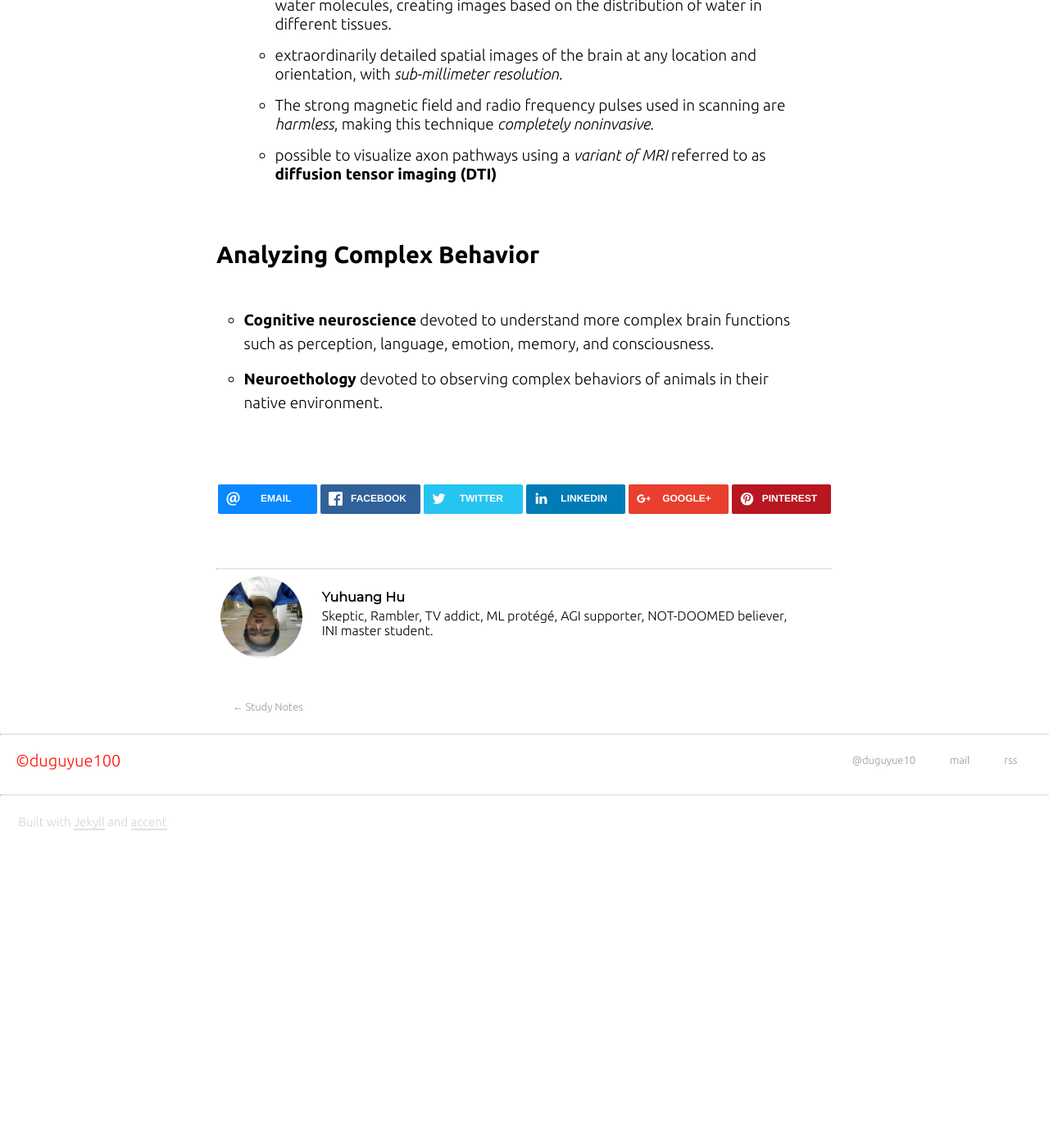
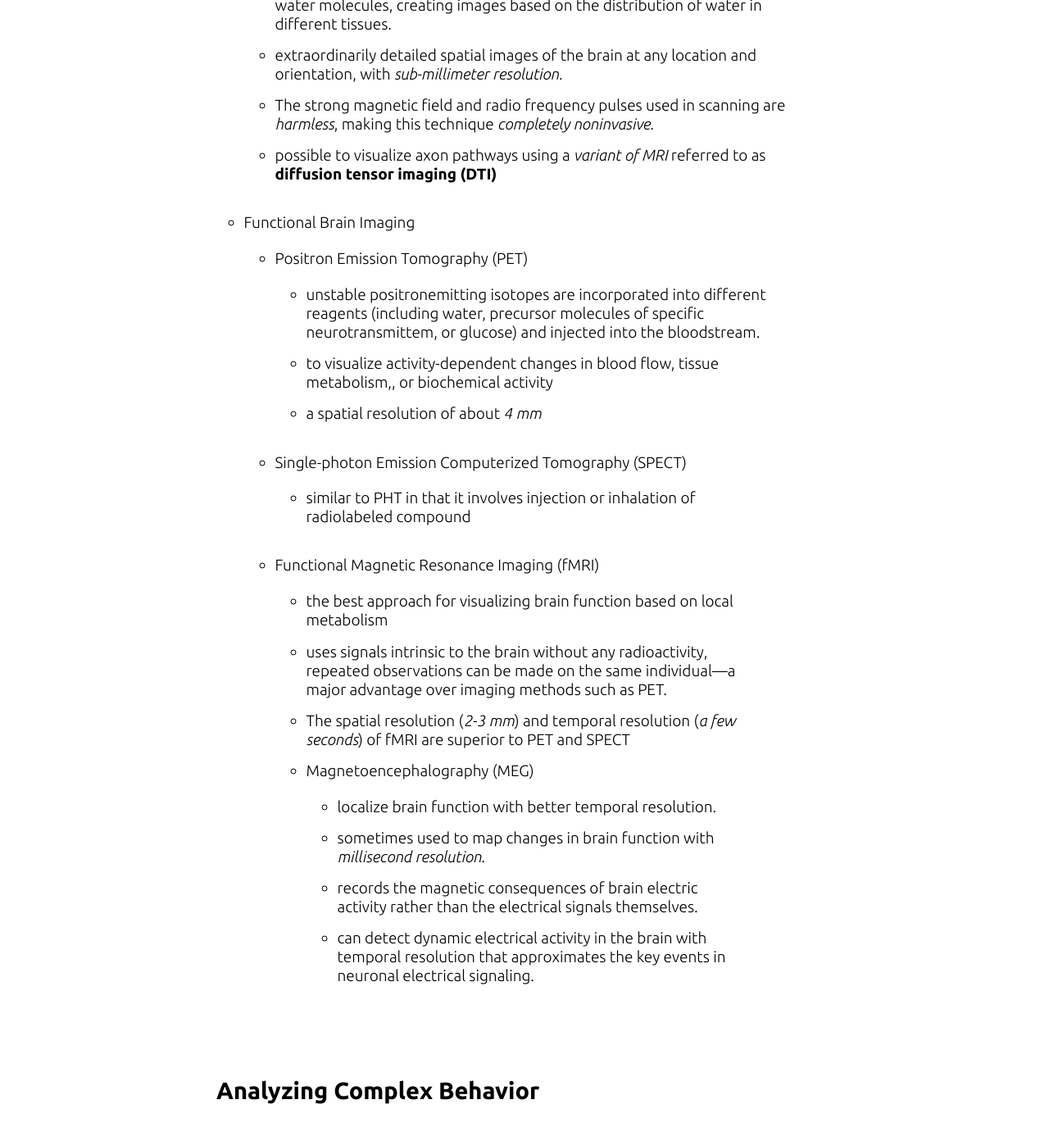
Before and after one commit to duguyue100/study-notes, a Jekyll site: the page built from _posts/2016-09-20-BIO343-week-1-notes.md, in a window 1280 px wide and 1400 px high, scrolled down 12683 px. Shown: the top 1386 px of the window at 82% size. Built offline with Jekyll 4.4.1, drawn with Linux system fonts in a browser that asks for light colours; nearby versions of some CDN libraries; before the commit the page ends 13739 px from its top, so only the background shows below that.

Commit message:
update functional brain imaging

```diff
--- a/_posts/2016-09-20-BIO343-week-1-notes.md
+++ b/_posts/2016-09-20-BIO343-week-1-notes.md
@@ -320,6 +320,35 @@ title: BIO343 Week 1 Notes
     +   possible to visualize axon pathways using a _variant of MRI_ referred
         to as __diffusion tensor imaging (DTI)__
 
++   Functional Brain Imaging
+    +   Positron Emission Tomography (PET)
+        +   unstable positronemitting isotopes are incorporated into different
+            reagents (including water, precursor molecules of specific
+            neurotransmittem, or glucose) and injected into the bloodstream.
+        +   to visualize activity-dependent changes in blood flow,
+            tissue metabolism,, or biochemical activity
+        +   a spatial resolution of about _4 mm_
+    +   Single-photon Emission Computerized Tomography (SPECT)
+        +   similar to PHT in that it involves injection or inhalation
+            of radiolabeled compound
+    +   Functional Magnetic Resonance Imaging (fMRI)
+        +   the best approach for visualizing brain function based on local
+            metabolism
+        +   uses signals intrinsic to the brain without any radioactivity,
+            repeated observations can be made on the same individual---a major
+            advantage over imaging methods such as PET.
+        +   The spatial resolution (_2-3 mm_) and temporal resolution
+            (_a few seconds_) of fMRI are superior to PET and SPECT
+        +   Magnetoencephalography (MEG)
+            +   localize brain function with better temporal resolution.
+            +   sometimes used to map changes in brain function with
+                _millisecond resolution_.
+            +   records the magnetic consequences of brain electric activity
+                rather than the electrical signals themselves.
+            +   can detect dynamic electrical activity in the brain with
+                temporal resolution that approximates the key events
+                in neuronal electrical signaling.
+
 ### Analyzing Complex Behavior
 
 +   __Cognitive neuroscience__ devoted to understand more complex brain
```
